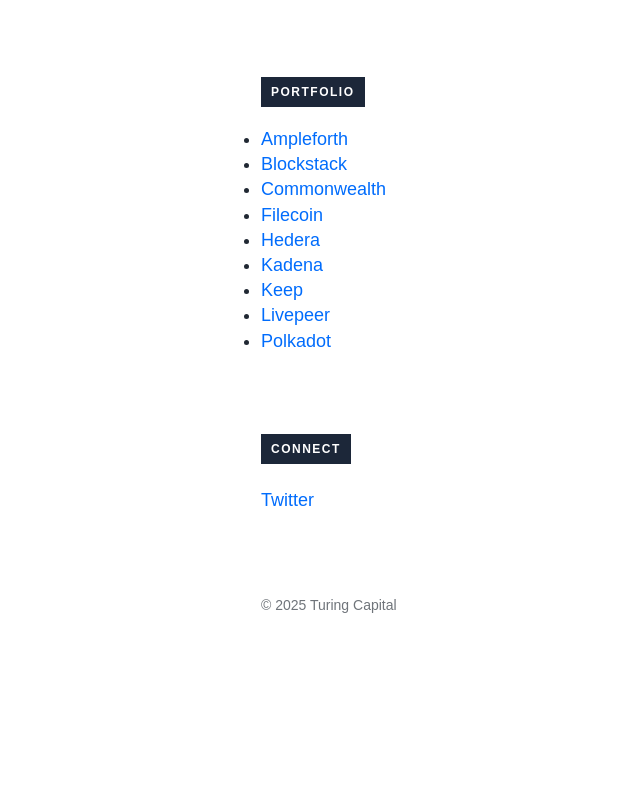
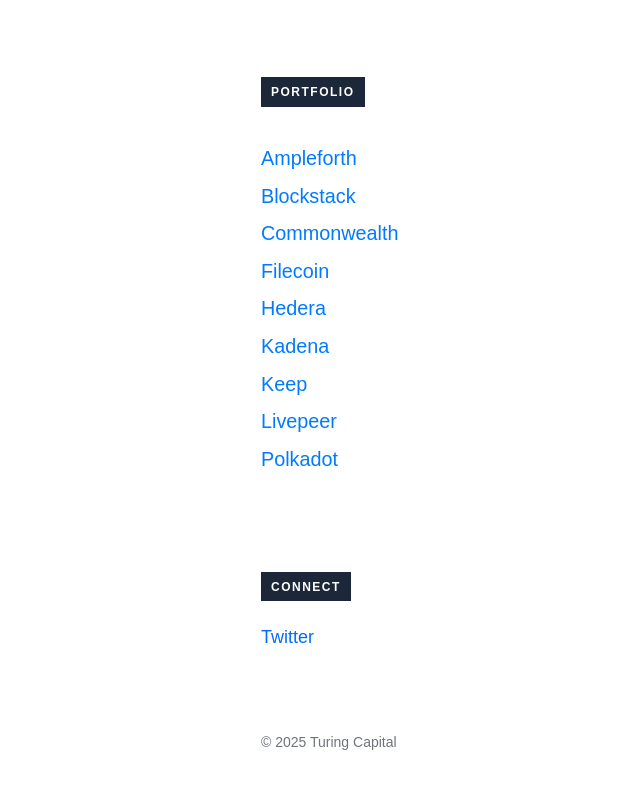
Before and after one commit to turingcapital/turingcapital.github.io, a plain HTML site: page index.html in a window 1280 px wide. Shown: the part 1125-1914 px from the top of the page, without its empty margins (123-763 px from the left). Before the commit the page ends 1820 px from the top, so only its background shows below. Drawn offline with Linux system fonts and the light colour scheme; a web font is replaced by a local one.

Commit message:
Update styles.css

```diff
--- a/css/styles.css
+++ b/css/styles.css
@@ -557,3 +557,30 @@ section {
     width: 20% !important; }
   .lg-block-grid-6.no-gutters .block-grid__item {
     width: 16.6666666667% !important; } }
+
+.portfolio-section {
+  max-width: 600px;
+  margin: 0 auto;
+  padding: 2rem 1rem;
+  text-align: left;
+}
+
+.investment-list {
+  list-style: none;
+  padding: 0;
+  margin: 1em 0;
+}
+
+.investment-list li {
+  margin-bottom: 0.5em;
+  font-size: 1.1em;
+}
+
+.investment-list a {
+  text-decoration: none;
+  color: #007bff; /* or inherit for theme color */
+}
+
+.investment-list a:hover {
+  text-decoration: underline;
+}
```
